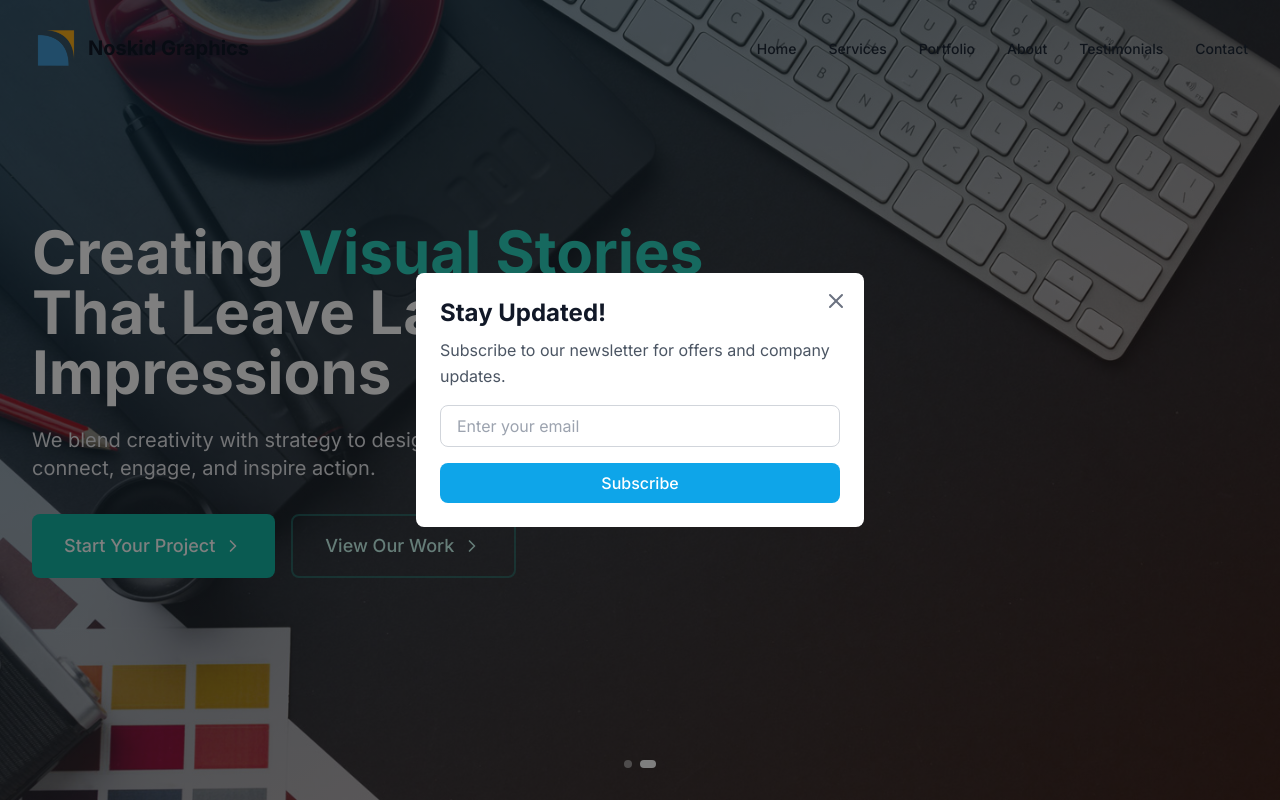
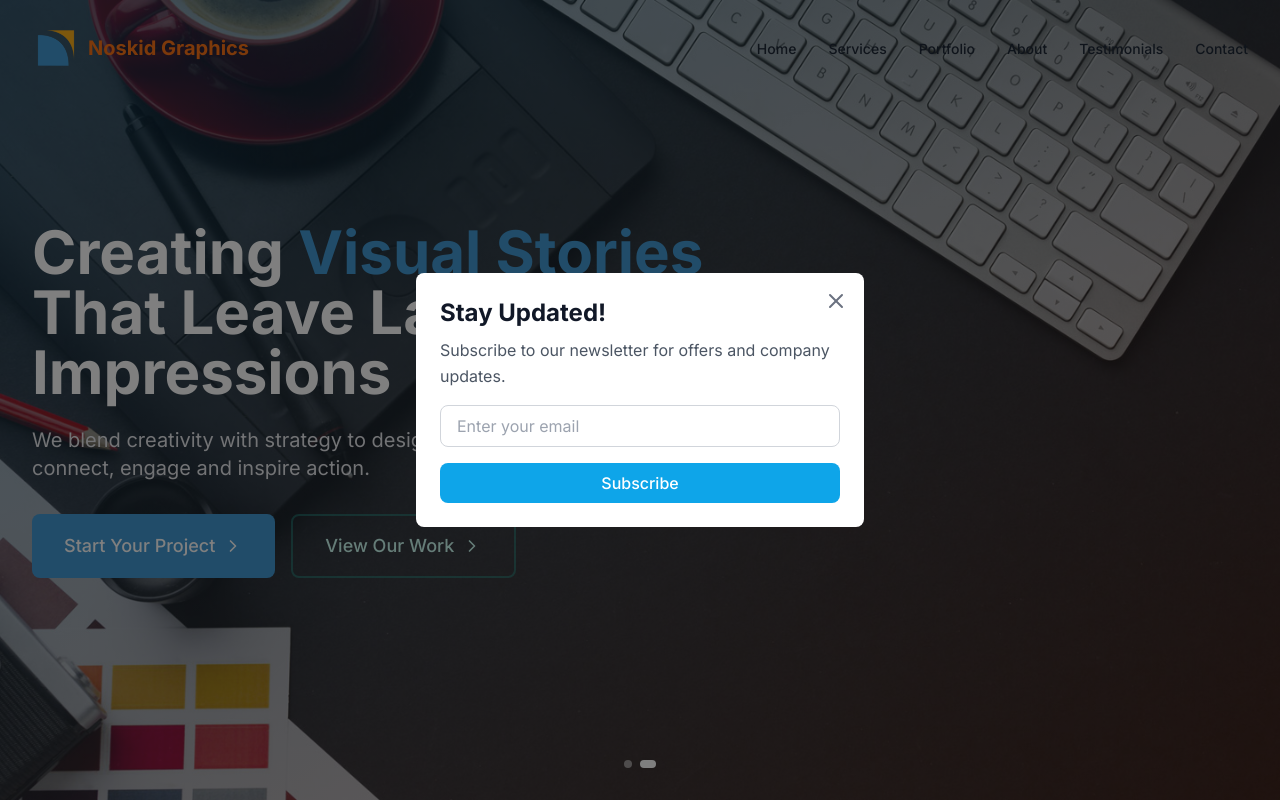
Before and after one commit to MwangiCharlesGichohi/noskid-graphics, a React (Vite) app: page / in a window 1280 px wide. Shown: the top 800 px of the page. Built offline with nearby package versions, Linux system fonts and the light colour scheme.

Commit message:
feat: update brand colors - Change Noskid Graphics to orange and set custom blue (#429ad4) for Visual Stories text and CTA button

```diff
--- a/src/components/HeroSection.tsx
+++ b/src/components/HeroSection.tsx
@@ -57,15 +57,15 @@ const HeroSection: React.FC = () => {
       <div className="container mx-auto px-4 sm:px-6 lg:px-8 relative z-20">
         <div className="max-w-3xl">
           <h1 className="text-4xl md:text-5xl lg:text-6xl font-bold text-white leading-tight mb-6">
-            Creating <span className="text-teal-400">Visual Stories</span> That Leave Lasting Impressions
+            Creating <span className="text-custom-blue">Visual Stories</span> That Leave Lasting Impressions
           </h1>
           <p className="text-lg md:text-xl text-gray-200 mb-8">
-            We blend creativity with strategy to design compelling brand experiences that connect, engage, and inspire action.
+            We blend creativity with strategy to design compelling brand experiences that connect, engage and inspire action.
           </p>
           <div className="flex flex-col sm:flex-row gap-4 justify-center lg:justify-start animate-fade-in-delayed-2">
             <a
               href="#contact"
-              className="inline-flex items-center justify-center px-8 py-4 text-lg font-medium text-white bg-teal-500 rounded-lg hover:bg-teal-400 transition-all duration-300 transform hover:translate-y-[-2px] hover:shadow-lg group"
+              className="inline-flex items-center justify-center px-8 py-4 text-lg font-medium text-white bg-custom-blue rounded-lg hover:bg-custom-blue/90 transition-all duration-300 transform hover:translate-y-[-2px] hover:shadow-lg group"
             >
               Start Your Project
               <ChevronRight className="ml-2 w-5 h-5 transform transition-transform group-hover:translate-x-1" />
--- a/src/components/Navbar.tsx
+++ b/src/components/Navbar.tsx
@@ -33,7 +33,7 @@ const Navbar: React.FC = () => {
               alt="Noskid Graphics Logo"
               className="h-12 w-12 object-contain"
             />
-            <span className="ml-2 text-xl font-bold text-gray-900">Noskid Graphics</span>
+            <span className="ml-2 text-xl font-bold text-orange-500">Noskid Graphics</span>
           </div>
 
           {/* Desktop Navigation */}
--- a/tailwind.config.js
+++ b/tailwind.config.js
@@ -27,7 +27,8 @@ export default {
           700: '#c2410c',
           800: '#9a3412',
           900: '#7c2d12',
-        }
+        },
+        'custom-blue': '#429ad4',
       },
       fontFamily: {
         sans: [
```
